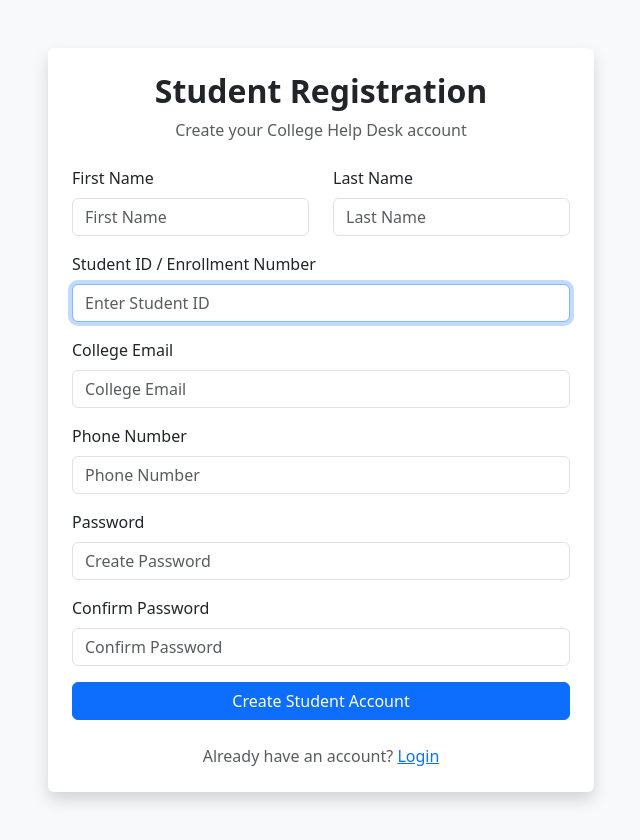
After one commit to Yashtiwari786/college-helpdesk, a Django app: page /accounts/register/ in a window 1280 px wide. The commit adds this page. Shown: the whole page, without its empty margins (319-959 px from the left). Run offline with Django 5.2, Linux system fonts and the light colour scheme.

Commit message:
student registration

```diff
--- /dev/null
+++ b/accounts/forms.py
@@ -0,0 +1,118 @@
+from django import forms
+from django.contrib.auth import get_user_model
+from django.contrib.auth.forms import UserCreationForm
+
+
+User = get_user_model()
+
+
+class StudentRegistrationForm(UserCreationForm):
+
+    first_name = forms.CharField(
+        max_length=150,
+        required=True,
+        widget=forms.TextInput(
+            attrs={
+                "class": "form-control",
+                "placeholder": "First Name",
+            }
+        ),
+    )
+
+    last_name = forms.CharField(
+        max_length=150,
+        required=True,
+        widget=forms.TextInput(
+            attrs={
+                "class": "form-control",
+                "placeholder": "Last Name",
+            }
+        ),
+    )
+
+    username = forms.CharField(
+        max_length=150,
+        required=True,
+        label="Student ID / Enrollment Number",
+        widget=forms.TextInput(
+            attrs={
+                "class": "form-control",
+                "placeholder": "Enter Student ID",
+            }
+        ),
+    )
+
+    email = forms.EmailField(
+        required=True,
+        widget=forms.EmailInput(
+            attrs={
+                "class": "form-control",
+                "placeholder": "College Email",
+            }
+        ),
+    )
+
+    phone = forms.CharField(
+        max_length=20,
+        required=False,
+        widget=forms.TextInput(
+            attrs={
+                "class": "form-control",
+                "placeholder": "Phone Number",
+            }
+        ),
+    )
+
+    password1 = forms.CharField(
+        label="Password",
+        widget=forms.PasswordInput(
+            attrs={
+                "class": "form-control",
+                "placeholder": "Create Password",
+            }
+        ),
+    )
+
+    password2 = forms.CharField(
+        label="Confirm Password",
+        widget=forms.PasswordInput(
+            attrs={
+                "class": "form-control",
+                "placeholder": "Confirm Password",
+            }
+        ),
+    )
+
+    class Meta:
+        model = User
+        fields = [
+            "first_name",
+            "last_name",
+            "username",
+            "email",
+            "phone",
+            "password1",
+            "password2",
+        ]
+
+    def clean_email(self):
+        email = self.cleaned_data["email"].lower()
+
+        if User.objects.filter(email__iexact=email).exists():
+            raise forms.ValidationError(
+                "An account with this email already exists."
+            )
+
+        return email
+
+    def save(self, commit=True):
+        user = super().save(commit=False)
+
+        # IMPORTANT:
+        # Students can never select their own role.
+        user.role = User.Roles.STUDENT
+
+        if commit:
+            user.save()
+
+        return user
--- a/accounts/urls.py
+++ b/accounts/urls.py
@@ -1,12 +1,13 @@
 from django.urls import path
 from django.contrib.auth import views as auth_views
+
+from . import views
 
 
 app_name = "accounts"
 
 
 urlpatterns = [
-
     path(
         "login/",
         auth_views.LoginView.as_view(
@@ -16,6 +17,12 @@ urlpatterns = [
     ),
 
     path(
+        "register/",
+        views.register,
+        name="register",
+    ),
+
+    path(
         "logout/",
         auth_views.LogoutView.as_view(),
         name="logout",
--- a/accounts/views.py
+++ b/accounts/views.py
@@ -1,3 +1,32 @@
-from django.shortcuts import render
+from django.contrib.auth import login
+from django.shortcuts import render, redirect
 
-# Create your views here.
+from .forms import StudentRegistrationForm
+
+
+def register(request):
+
+    if request.user.is_authenticated:
+        return redirect("dashboard:dashboard")
+
+    if request.method == "POST":
+        form = StudentRegistrationForm(request.POST)
+
+        if form.is_valid():
+            user = form.save()
+
+            # Automatically log the newly registered student in
+            login(request, user)
+
+            return redirect("dashboard:dashboard")
+
+    else:
+        form = StudentRegistrationForm()
+
+    return render(
+        request,
+        "accounts/register.html",
+        {
+            "form": form,
+        },
+    )
--- /dev/null
+++ b/templates/accounts/register.html
@@ -0,0 +1,204 @@
+<!DOCTYPE html>
+<html lang="en">
+<head>
+    <meta charset="UTF-8">
+    <meta name="viewport" content="width=device-width, initial-scale=1.0">
+
+    <title>Student Registration | College Help Desk</title>
+
+    <link
+        href="https://cdn.jsdelivr.net/npm/bootstrap@5.3.3/dist/css/bootstrap.min.css"
+        rel="stylesheet"
+    >
+</head>
+
+<body class="bg-light">
+
+<div class="container py-5">
+
+    <div class="row justify-content-center">
+
+        <div class="col-md-7 col-lg-6">
+
+            <div class="card shadow border-0">
+
+                <div class="card-body p-4">
+
+                    <div class="text-center mb-4">
+
+                        <h2 class="fw-bold">
+                            Student Registration
+                        </h2>
+
+                        <p class="text-muted mb-0">
+                            Create your College Help Desk account
+                        </p>
+
+                    </div>
+
+                    <form method="POST">
+
+                        {% csrf_token %}
+
+                        {% if form.non_field_errors %}
+                            <div class="alert alert-danger">
+                                {{ form.non_field_errors }}
+                            </div>
+                        {% endif %}
+
+                        <div class="row">
+
+                            <div class="col-md-6 mb-3">
+
+                                <label class="form-label">
+                                    First Name
+                                </label>
+
+                                {{ form.first_name }}
+
+                                {% for error in form.first_name.errors %}
+                                    <div class="text-danger small">
+                                        {{ error }}
+                                    </div>
+                                {% endfor %}
+
+                            </div>
+
+                            <div class="col-md-6 mb-3">
+
+                                <label class="form-label">
+                                    Last Name
+                                </label>
+
+                                {{ form.last_name }}
+
+                                {% for error in form.last_name.errors %}
+                                    <div class="text-danger small">
+                                        {{ error }}
+                                    </div>
+                                {% endfor %}
+
+                            </div>
+
+                        </div>
+
+
+                        <div class="mb-3">
+
+                            <label class="form-label">
+                                Student ID / Enrollment Number
+                            </label>
+
+                            {{ form.username }}
+
+                            {% for error in form.username.errors %}
+                                <div class="text-danger small">
+                                    {{ error }}
+                                </div>
+                            {% endfor %}
+
+                        </div>
+
+
+                        <div class="mb-3">
+
+                            <label class="form-label">
+                                College Email
+                            </label>
+
+                            {{ form.email }}
+
+                            {% for error in form.email.errors %}
+                                <div class="text-danger small">
+                                    {{ error }}
+                                </div>
+                            {% endfor %}
+
+                        </div>
+
+
+                        <div class="mb-3">
+
+                            <label class="form-label">
+                                Phone Number
+                            </label>
+
+                            {{ form.phone }}
+
+                            {% for error in form.phone.errors %}
+                                <div class="text-danger small">
+                                    {{ error }}
+                                </div>
+                            {% endfor %}
+
+                        </div>
+
+
+                        <div class="mb-3">
+
+                            <label class="form-label">
+                                Password
+                            </label>
+
+                            {{ form.password1 }}
+
+                            {% for error in form.password1.errors %}
+                                <div class="text-danger small">
+                                    {{ error }}
+                                </div>
+                            {% endfor %}
+
+                        </div>
+
+
+                        <div class="mb-3">
+
+                            <label class="form-label">
+                                Confirm Password
+                            </label>
+
+                            {{ form.password2 }}
+
+                            {% for error in form.password2.errors %}
+                                <div class="text-danger small">
+                                    {{ error }}
+                                </div>
+                            {% endfor %}
+
+                        </div>
+
+
+                        <button
+                            type="submit"
+                            class="btn btn-primary w-100"
+                        >
+                            Create Student Account
+                        </button>
+
+                    </form>
+
+
+                    <div class="text-center mt-4">
+
+                        <span class="text-muted">
+                            Already have an account?
+                        </span>
+
+                        <a href="{% url 'accounts:login' %}">
+                            Login
+                        </a>
+
+                    </div>
+
+                </div>
+
+            </div>
+
+        </div>
+
+    </div>
+
+</div>
+
+</body>
+</html>
```
Also changed, not shown: templates/accounts/login.html (+11 -0 lines).
